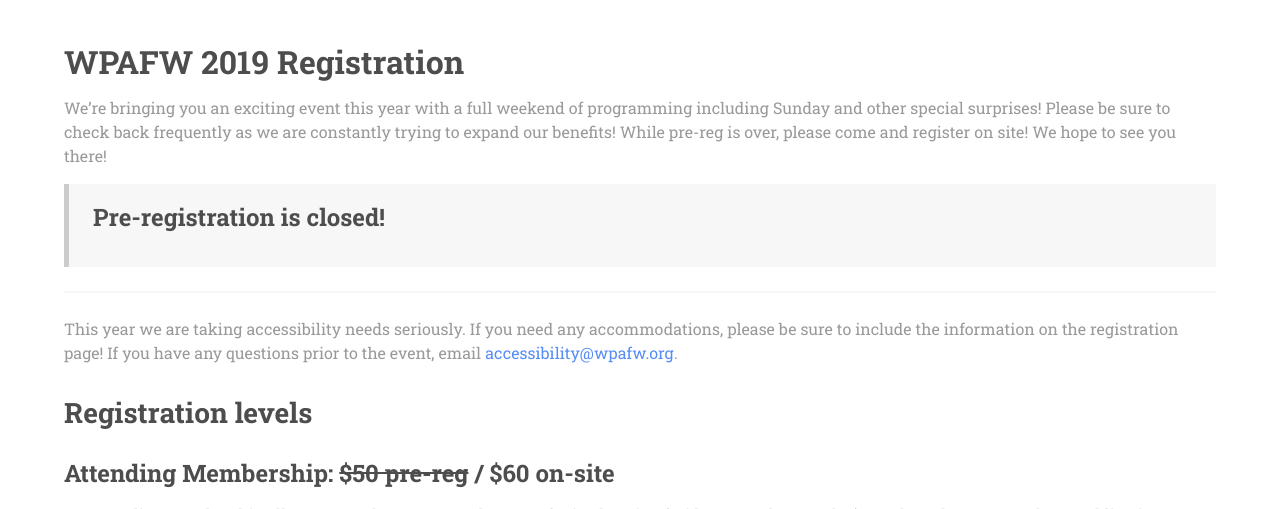
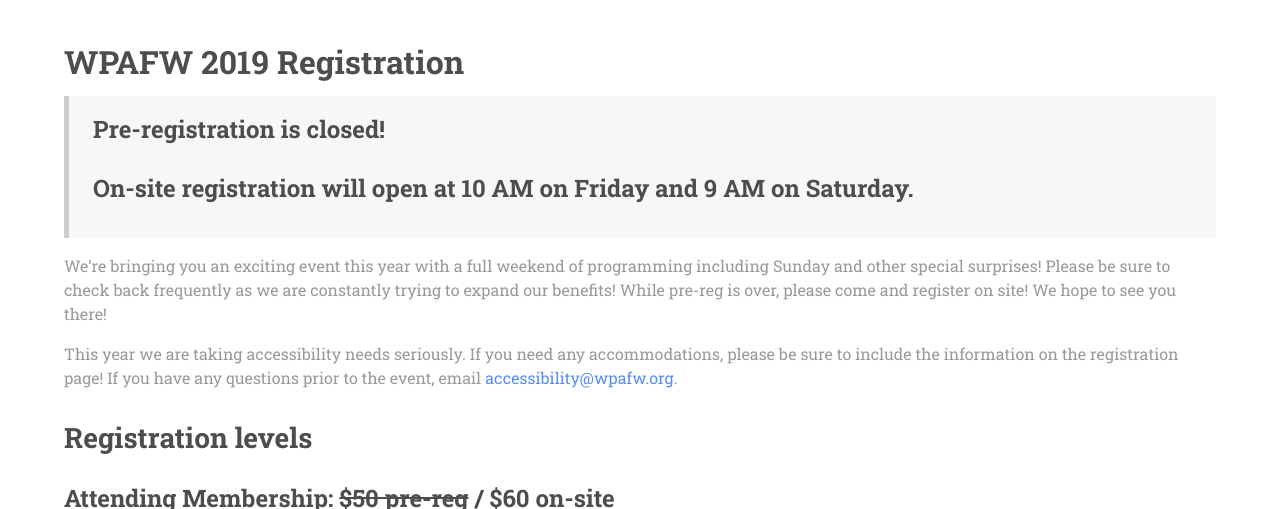
Before and after one commit to wpafw/wpafw.org, a Jekyll site: the page built from registration.md, in a window 1280 px wide and 900 px high, cut to the strip 391-900 px from the top of the window. Built offline with Jekyll 4.4.1, drawn with Linux system fonts in a browser that asks for light colours; nearby versions of some CDN libraries.

Commit message:
add on-site registration notice

```diff
--- a/registration.md
+++ b/registration.md
@@ -8,12 +8,15 @@ nav-order: 1
 permalink: /registration
 ---
 
+
+
 # WPAFW 2019 Registration
-We're bringing you an exciting event this year with a full weekend of programming including Sunday and other special surprises! Please be sure to check back frequently as we are constantly trying to expand our benefits! While pre-reg is over, please come and register on site! We hope to see you there!
 
 > ### **Pre-registration is closed!**
+>
+> ### **On-site registration will open at 10 AM on Friday and 9 AM on Saturday.**
 
----
+We're bringing you an exciting event this year with a full weekend of programming including Sunday and other special surprises! Please be sure to check back frequently as we are constantly trying to expand our benefits! While pre-reg is over, please come and register on site! We hope to see you there!
 
 This year we are taking accessibility needs seriously. If you need any accommodations, please be sure to include the information on the registration page! If you have any questions prior to the event, email [accessibility@wpafw.org](mailto:accessibility@wpafw.org).
 
```
